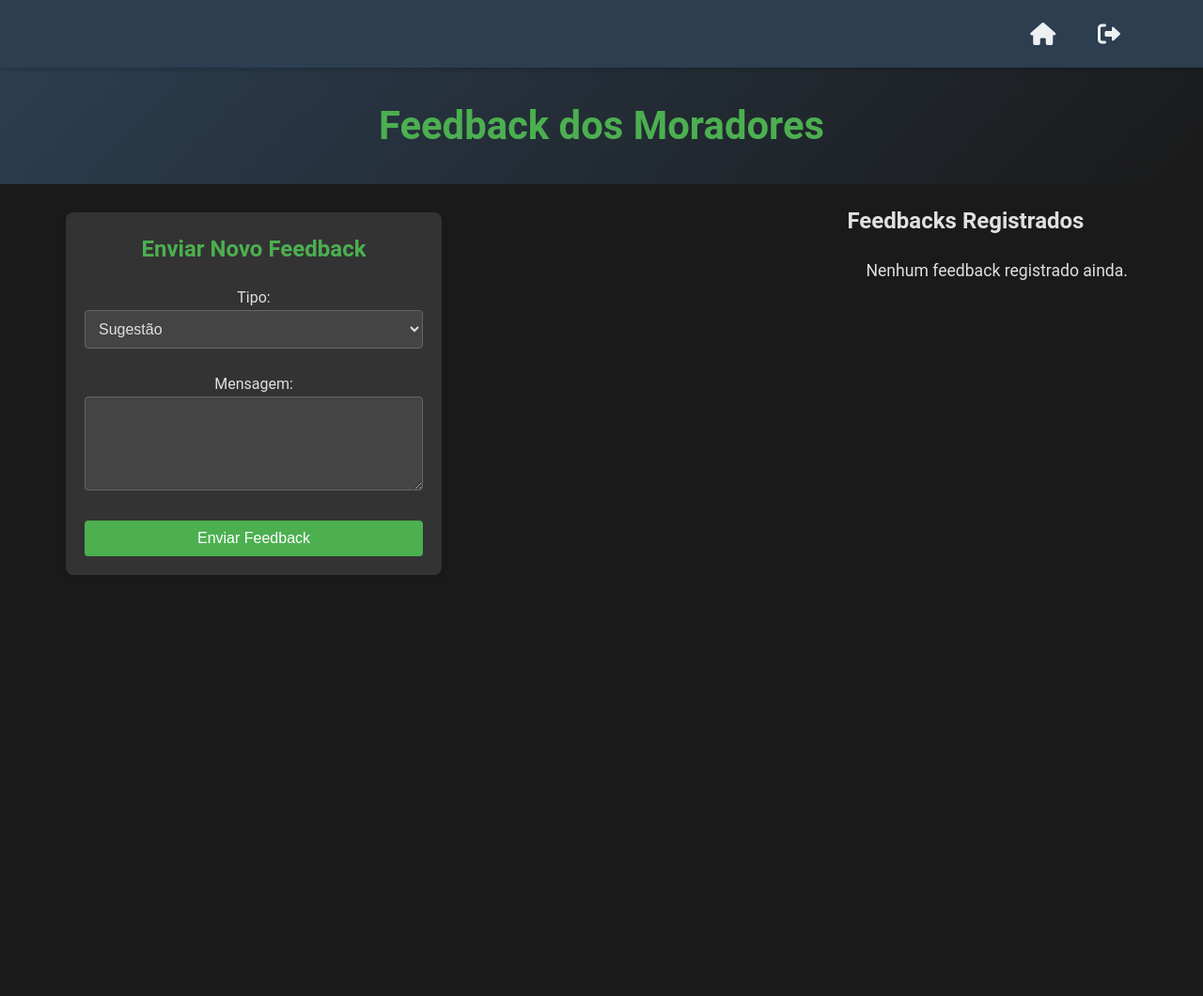
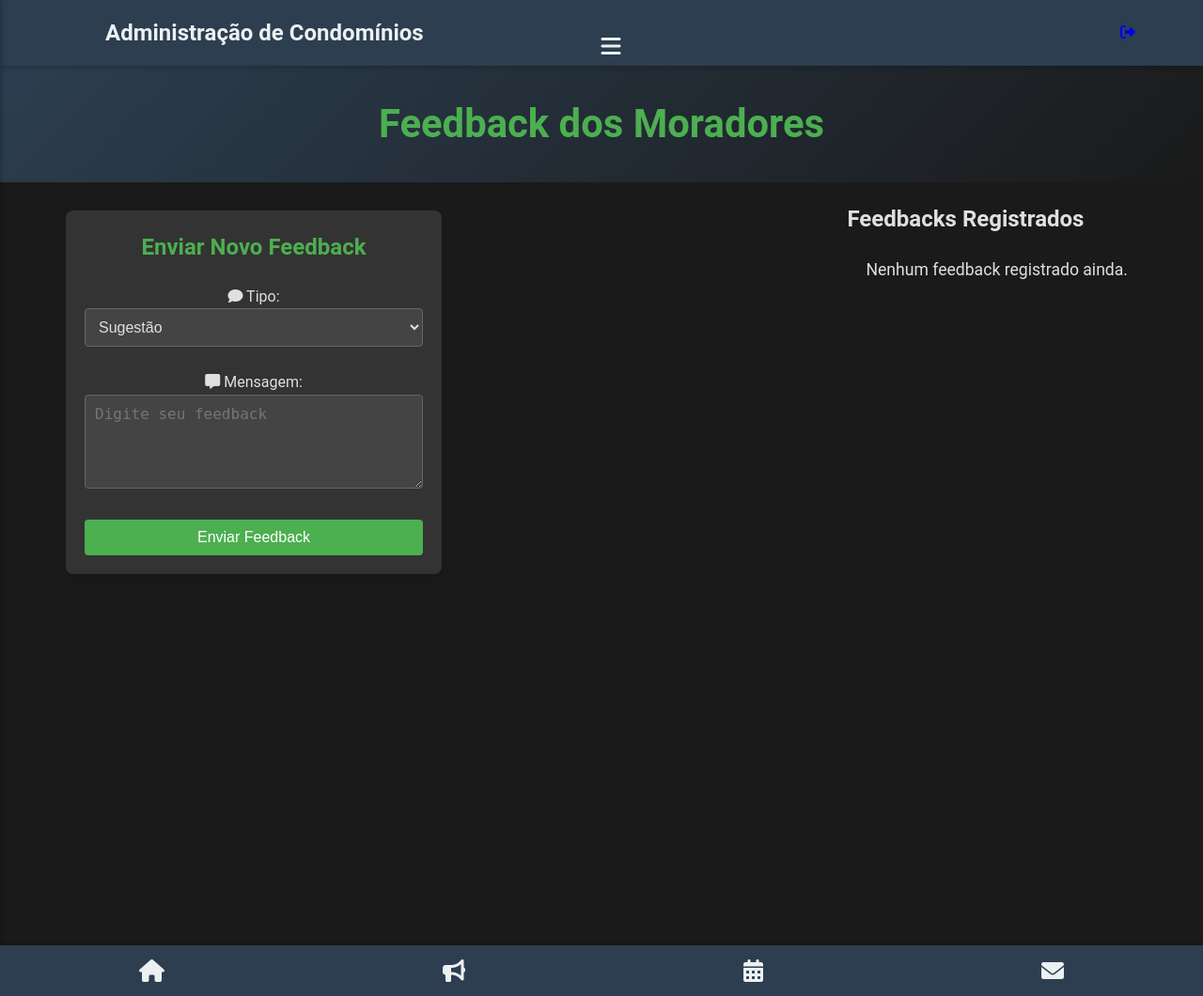
Before and after one commit to Sthsantos/AppCondominio, a Flask app: page /feedback in a window 1280 px wide. Shown: the whole page at 94% size. Run offline with Flask 3, Linux system fonts and the light colour scheme; the visitor is signed in with stand-in values (Sample User, id 1); data comes from the database, SQL or seed files in the repository; data that the repository does not hold is empty.

Commit message:
Update feedback.html

```diff
--- a/templates/feedback.html
+++ b/templates/feedback.html
@@ -103,23 +26,54 @@
         function hideDeleteModal() {
             document.getElementById('delete-modal').style.display = 'none';
         }
+        function toggleSidebar() {
+            const sidebar = document.querySelector('.sidebar');
+            sidebar.classList.toggle('open');
+        }
     </script>
 </head>
 <body>
+    <!-- Cabeçalho Fixo -->
     <header>
         <div class="navbar">
-            <div class="logo"></div>
-            <nav>
-                <ul class="menu">
-                    <li><a href="{{ url_for('index') }}"><i class="fas fa-home"></i></a></li>
-                    <li><a href="{{ url_for('logout') }}"><i class="fas fa-sign-out-alt"></i></a></li>
-                    {% if usuario['tipo_usuario'] == 'admin' %}
-                        <li><a href="{{ url_for('admin') }}"><i class="fas fa-user-shield"></i></a></li>
+            <button class="sidebar-toggle" onclick="toggleSidebar()">
+                <i class="fas fa-bars"></i>
+            </button>
+            <div class="logo">Administração de Condomínios</div>
+            <div class="user-info">
+                {% if usuario %}
+                    <span>{{ usuario['nome'] }}</span>
+                    <a href="{{ url_for('logout') }}" class="logout-icon"><i class="fas fa-sign-out-alt"></i></a>
                 {% endif %}
+            </div>
+        </div>
+    </header>
+
+    <!-- Menu Lateral -->
+    <nav class="sidebar">
+        <ul>
+            <li><a href="{{ url_for('index') }}"><i class="fas fa-home"></i> Início</a></li>
+            <li><a href="{{ url_for('perfil') }}"><i class="fas fa-user"></i> Perfil</a></li>
+            <li><a href="{{ url_for('configuracoes') }}"><i class="fas fa-cog"></i> Configurações</a></li>
+            <li><a href="{{ url_for('manutencao') }}"><i class="fas fa-wrench"></i> Manutenção</a></li>
+            <li><a href="{{ url_for('pagamentos') }}"><i class="fas fa-money-bill-wave"></i> Pagamentos</a></li>
+            <li><a href="{{ url_for('correspondencias') }}"><i class="fas fa-envelope"></i> Correspondências</a></li>
+            <li><a href="{{ url_for('feedback') }}"><i class="fas fa-comments"></i> Feedback</a></li>
+            <li><a href="{{ url_for('moradores') }}"><i class="fas fa-users"></i> Moradores</a></li>
+            <li><a href="{{ url_for('forum') }}"><i class="fas fa-comment-dots"></i> Fórum</a></li>
+            <li><a href="{{ url_for('anuncios') }}"><i class="fas fa-bullhorn"></i> Anúncios</a></li>
+            {% if session.get('tipo_usuario') == 'admin' %}
+                <li><a href="{{ url_for('comunicacao') }}"><i class="fas fa-bullhorn"></i> Comunicação</a></li>
+                <li><a href="{{ url_for('relatorios') }}"><i class="fas fa-chart-bar"></i> Relatórios</a></li>
+                <li><a href="{{ url_for('estacionamento') }}"><i class="fas fa-car"></i> Estacionamento</a></li>
+                <li><a href="{{ url_for('emergencias') }}"><i class="fas fa-exclamation-triangle"></i> Emergências</a></li>
+                <li><a href="{{ url_for('cadastro_moradores') }}"><i class="fas fa-user-plus"></i> Cadastro de Moradores</a></li>
+            {% endif %}
+            <li><a href="{{ url_for('logout') }}"><i class="fas fa-sign-out-alt"></i> Sair</a></li>
         </ul>
     </nav>
-        </div>
-    </header>
+
+    <!-- Conteúdo Principal -->
     <main class="feedback-page">
         <section class="hero">
             <h1 class="animate-text">Feedback dos Moradores</h1>
@@ -127,9 +81,9 @@
         <div class="content">
             <div class="form-container">
                 <h2>Enviar Novo Feedback</h2>
-                <form method="POST">
+                <form method="POST" action="{{ url_for('feedback') }}">
                     <div class="form-group">
-                        <label for="tipo">Tipo:</label>
+                        <label for="tipo"><i class="fas fa-comment"></i> Tipo:</label>
                         <select name="tipo" id="tipo" required>
                             <option value="Sugestão">Sugestão</option>
                             <option value="Reclamação">Reclamação</option>
@@ -137,18 +91,18 @@
                         </select>
                     </div>
                     <div class="form-group">
-                        <label for="mensagem">Mensagem:</label>
-                        <textarea name="mensagem" id="mensagem" required></textarea>
+                        <label for="mensagem"><i class="fas fa-comment-alt"></i> Mensagem:</label>
+                        <textarea name="mensagem" id="mensagem" required placeholder="Digite seu feedback"></textarea>
                     </div>
-                    <input type="submit" value="Enviar Feedback">
+                    <input type="submit" value="Enviar Feedback" class="btn-login">
                 </form>
                 {% with messages = get_flashed_messages() %}
                     {% if messages %}
-                        <ul class="flash-messages">
+                        <div class="flash-messages">
                             {% for message in messages %}
-                                <li>{{ message }}</li>
+                                <p>{{ message }}</p>
                             {% endfor %}
-                        </ul>
+                        </div>
                     {% endif %}
                 {% endwith %}
             </div>
@@ -173,22 +127,29 @@
                                     {% endfor %}<br>
                                     <strong>Resolução:</strong> {{ feedback['resolvido_usuario'] }}<br>
                                 {% endif %}
-                            {% if usuario['tipo_usuario'] == 'admin' and not feedback['resposta_admin'] %}
-                                <button onclick="toggleRespostaForm({{ feedback['id'] }})" class="btn-edit">Responder</button>
+                                {% if session.get('tipo_usuario') == 'admin' and not feedback['resposta_admin'] %}
+                                    <button onclick="toggleRespostaForm({{ feedback['id'] }})" class="btn-edit">
+                                        <i class="fas fa-reply"></i> Responder
+                                    </button>
                                     <div id="resposta-form-{{ feedback['id'] }}" class="edit-form" style="display: none;">
-                                    <form method="POST">
+                                        <form method="POST" action="{{ url_for('feedback') }}">
                                             <input type="hidden" name="feedback_id" value="{{ feedback['id'] }}">
-                                        <textarea name="resposta_admin" required placeholder="Digite sua resposta"></textarea>
-                                        <input type="submit" value="Enviar Resposta">
+                                            <div class="form-group">
+                                                <label for="resposta_admin_{{ feedback['id'] }}"><i class="fas fa-comment-alt"></i> Resposta:</label>
+                                                <textarea name="resposta_admin" id="resposta_admin_{{ feedback['id'] }}" required placeholder="Digite sua resposta"></textarea>
+                                            </div>
+                                            <input type="submit" value="Enviar Resposta" class="btn-login">
                                         </form>
                                     </div>
                                 {% endif %}
                                 {% if feedback['usuario_id'] == session['user_id'] and feedback['resposta_admin'] and not feedback['classificacao_usuario'] %}
-                                <button onclick="toggleClassificacaoForm({{ feedback['id'] }})" class="btn-edit">Classificar Resolução</button>
+                                    <button onclick="toggleClassificacaoForm({{ feedback['id'] }})" class="btn-edit">
+                                        <i class="fas fa-star"></i> Classificar Resolução
+                                    </button>
                                     <div id="classificacao-form-{{ feedback['id'] }}" class="edit-form" style="display: none;">
-                                    <form method="POST">
+                                        <form method="POST" action="{{ url_for('feedback') }}">
                                             <input type="hidden" name="feedback_id" value="{{ feedback['id'] }}">
-                                        <div class="star-rating">
+                                            <div class="form-group star-rating">
                                                 <input type="radio" id="star5-{{ feedback['id'] }}" name="classificacao_usuario" value="5" required>
                                                 <label for="star5-{{ feedback['id'] }}"><i class="fas fa-star"></i></label>
                                                 <input type="radio" id="star4-{{ feedback['id'] }}" name="classificacao_usuario" value="4">
@@ -200,18 +161,23 @@
                                                 <input type="radio" id="star1-{{ feedback['id'] }}" name="classificacao_usuario" value="1">
                                                 <label for="star1-{{ feedback['id'] }}"><i class="fas fa-star"></i></label>
                                             </div>
-                                        <select name="resolvido_usuario" required>
+                                            <div class="form-group">
+                                                <label for="resolvido_usuario_{{ feedback['id'] }}"><i class="fas fa-check-circle"></i> Resolução:</label>
+                                                <select name="resolvido_usuario" id="resolvido_usuario_{{ feedback['id'] }}" required>
                                                     <option value="Resolvido">Resolvido</option>
                                                     <option value="Não Resolvido">Não Resolvido</option>
                                                 </select>
-                                        <input type="submit" value="Enviar Classificação">
+                                            </div>
+                                            <input type="submit" value="Enviar Classificação" class="btn-login">
                                         </form>
                                     </div>
                                 {% endif %}
-                            {% if usuario['tipo_usuario'] == 'admin' and feedback['classificacao_usuario'] %}
-                                <form method="POST" style="display: inline;" id="delete-form-{{ feedback['id'] }}">
+                                {% if session.get('tipo_usuario') == 'admin' and feedback['classificacao_usuario'] %}
+                                    <form method="POST" action="{{ url_for('feedback') }}" style="display: inline;" id="delete-form-{{ feedback['id'] }}">
                                         <input type="hidden" name="delete_feedback_id" value="{{ feedback['id'] }}">
-                                    <button type="button" class="btn-delete" onclick="showDeleteModal({{ feedback['id'] }})">Excluir</button>
+                                        <button type="button" class="btn-delete" onclick="showDeleteModal({{ feedback['id'] }})">
+                                            <i class="fas fa-trash"></i> Excluir
+                                        </button>
                                     </form>
                                 {% endif %}
                             </li>
@@ -222,17 +188,38 @@
                 {% endif %}
             </div>
         </div>
+
         <!-- Modal de Confirmação de Exclusão -->
-        <div id="delete-modal" class="modal">
+        <div id="delete-modal" class="modal" style="display: none;">
             <div class="modal-content">
-                <h3>Confirmação de Exclusão</h3>
+                <h3>Confirmar Exclusão</h3>
                 <p>Tem certeza que deseja excluir este feedback?</p>
                 <div class="modal-actions">
-                    <button id="confirm-delete-btn" class="confirm-delete">Sim</button>
+                    <button id="confirm-delete-btn" class="confirm-delete">Sim, Excluir</button>
                     <button onclick="hideDeleteModal()" class="cancel-modal">Não</button>
                 </div>
             </div>
         </div>
     </main>
+
+    <!-- Barra Inferior -->
+    <nav class="bottom-nav">
+        <a href="{{ url_for('index') }}" class="{% if request.endpoint == 'index' %}active{% endif %}">
+            <i class="fas fa-home"></i>
+            <span>Início</span>
+        </a>
+        <a href="{{ url_for('anuncios') }}" class="{% if request.endpoint == 'anuncios' %}active{% endif %}">
+            <i class="fas fa-bullhorn"></i>
+            <span>Anúncios</span>
+        </a>
+        <a href="{{ url_for('reservas') }}" class="{% if request.endpoint == 'reservas' %}active{% endif %}">
+            <i class="fas fa-calendar-alt"></i>
+            <span>Reservas</span>
+        </a>
+        <a href="{{ url_for('comunicacao') }}" class="{% if request.endpoint == 'comunicacao' %}active{% endif %}">
+            <i class="fas fa-envelope"></i>
+            <span>Mensagens</span>
+        </a>
+    </nav>
 </body>
 </html>
```
Also changed, not shown: other parts of templates/feedback.html (+0 -77 lines). Lines whose indentation alone changed are shown as unchanged.
